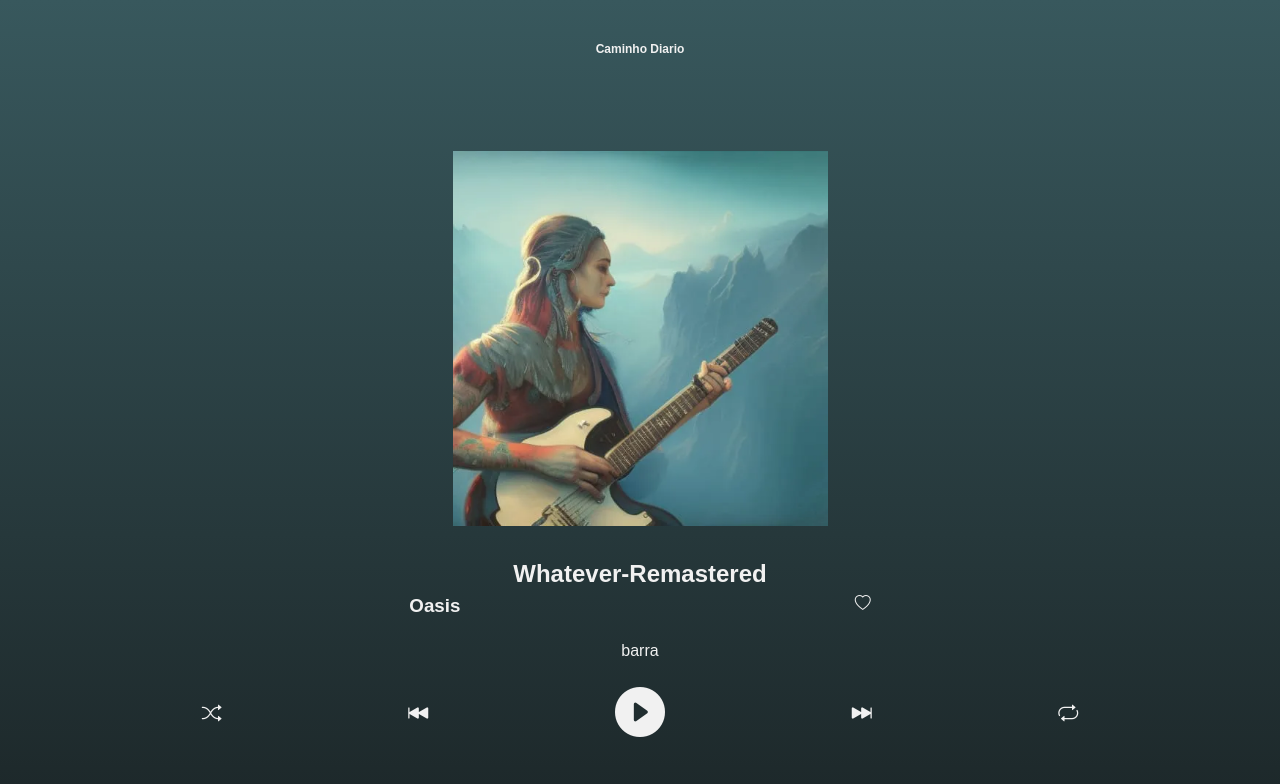
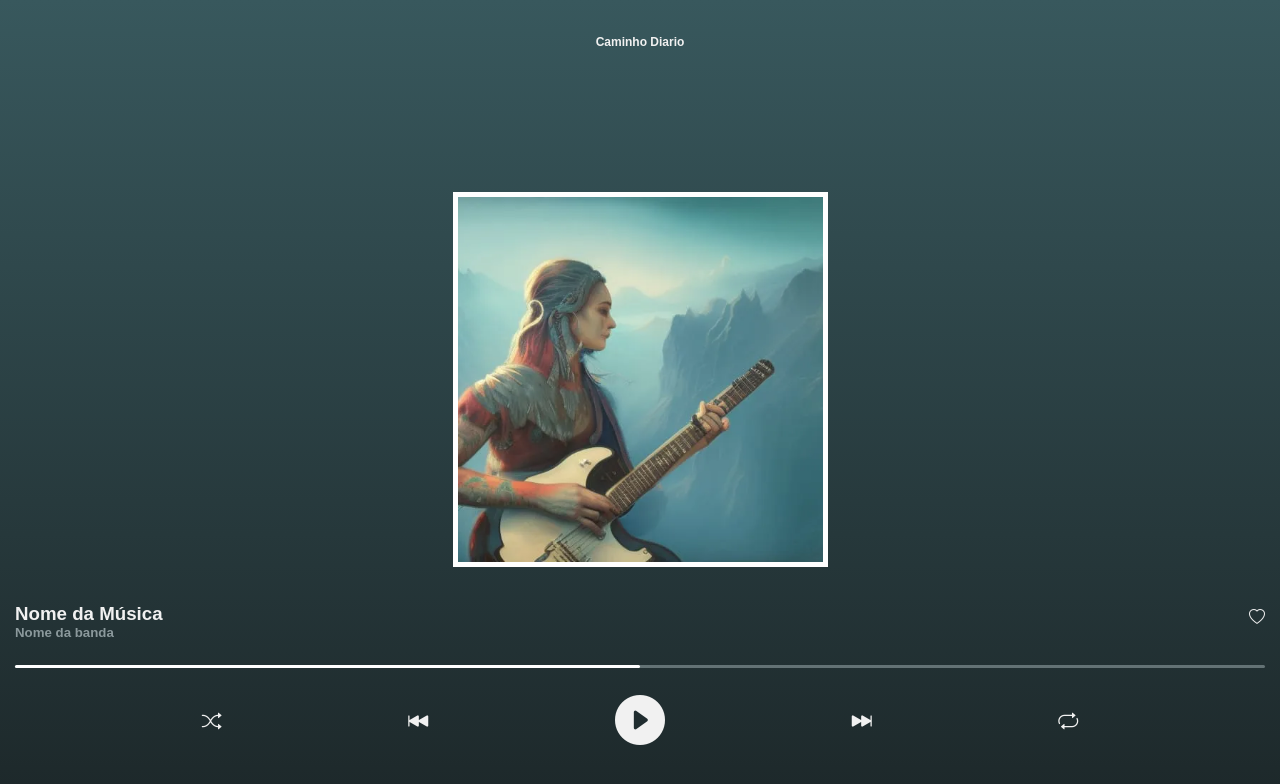
Before and after one commit to MatheusGeovani/projetos-html-css-javascript, a plain HTML site: page spotify/index.html in a window 1280 px wide. Drawn offline with nearby package versions, Linux system fonts and the light colour scheme.

Commit message:
css spotify

```diff
--- a/spotify/index.html
+++ b/spotify/index.html
@@ -1,5 +1,6 @@
 <!DOCTYPE html>
 <html lang="pt-br">
+
 <head>
     <meta charset="UTF-8">
     <meta http-equiv="X-UA-Compatible" content="IE=edge">
@@ -8,21 +9,24 @@
     <link rel="stylesheet" href="style.css">
     <title>Document</title>
 </head>
+
 <body>
     <header class="titulo">
         <h4 class="titulo-text">Caminho Diario</h4>
     </header>
     <main>
-        <div class="im"><img src="img/as_you_were.webp" alt=""></div>
-        <div class="sub-titulo">
-            <h2>Whatever-Remastered</h2>
-            <div class="text-heart">
-                <h3>Oasis</h3>
+        <div class="text">
+            <div class="img"><img src="img/as_you_were.webp" alt=""></div>
+            <div class="sub-titulo">
+                <div class="text-heart">
+                    <h3>Nome da Música</h3>
+                    <h5>Nome da banda</h5>
+                </div>
                 <i class="bi bi-heart"></i>
             </div>
-        </div>
-        <div class="barra">
-            barra
+            <div class="barra">
+                <div id="current-progress"></div>
+            </div>
         </div>
         <div class="icons">
             <i class="bi bi-shuffle"></i>
@@ -33,5 +37,7 @@
             <i class="bi bi-repeat"></i>
         </div>
     </main>
+    <script src="script.js"></script>
 </body>
+
 </html>
--- a/spotify/style.css
+++ b/spotify/style.css
@@ -9,7 +9,6 @@ body{
     height: 100vh;
     background-image: linear-gradient(360deg, #1d282a, #38585d);
     display: flex;
-
     justify-content: center;
     flex-direction: column;
     color: #f1f1f1;
@@ -19,6 +18,7 @@ body{
     display: block;
     font-size: 12px;
     text-align: center;
+    margin-bottom: 4em;
 }
 main{
     display: flex;
@@ -29,21 +29,43 @@ main{
 }
 
 img{
-    margin-top: 80px;
-    width: 70%;
+    width: 100%;
+    border: 5px solid #fff;
 }
 .sub-titulo{
-    margin-top: 30px;
+    width: 100%;
+    margin-top: 25px;
+    display: flex;
+    align-items: center;
+    justify-content: space-between;
 }
 .text-heart{
-    width: 100%;
+    width: 90%;
     margin-top: 7px;
     display: flex;
-    justify-content: space-between;
-    align-items: flex-start;
+    flex-direction: column;
+    text-align: start;
+}
+.text-heart > h5{
+    color: #8b999c;
 }
 .barra{
     margin: 25px 0px 25px 0px;
+    display: flex;
+    justify-content: flex-start;
+    background-color: #8b999ca1;
+    border-radius: 15px;
+    height: 3px;
+    width: 100%;
+
+}
+#current-progress{
+    width: 50%;
+    height: inherit;
+    background-color: white;
+    border-radius: 50%;
+    cursor: pointer;
+    border-radius: 15px;
 }
 .icons{
     display: flex;
```
Also changed, not shown: spotify/script.js (added).
